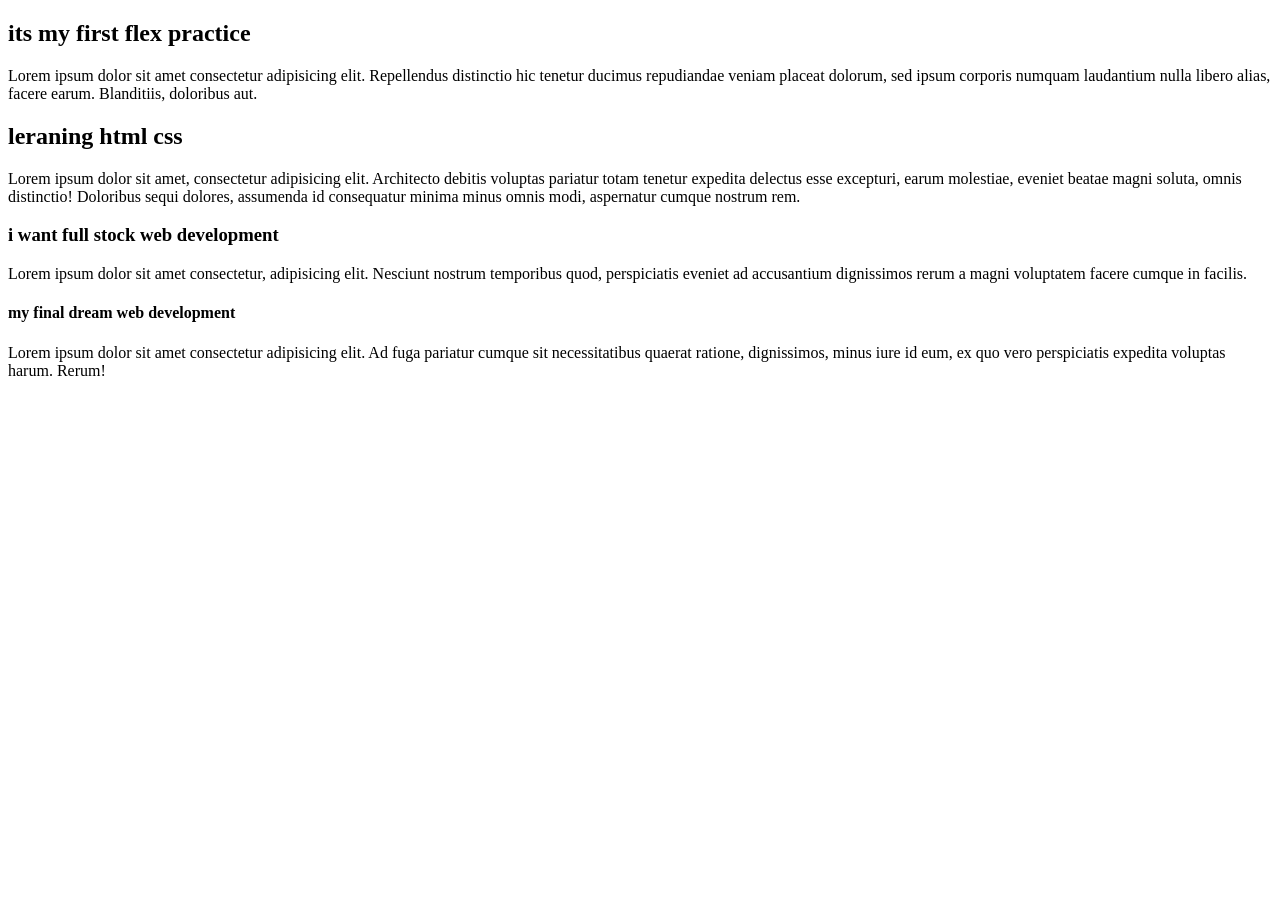
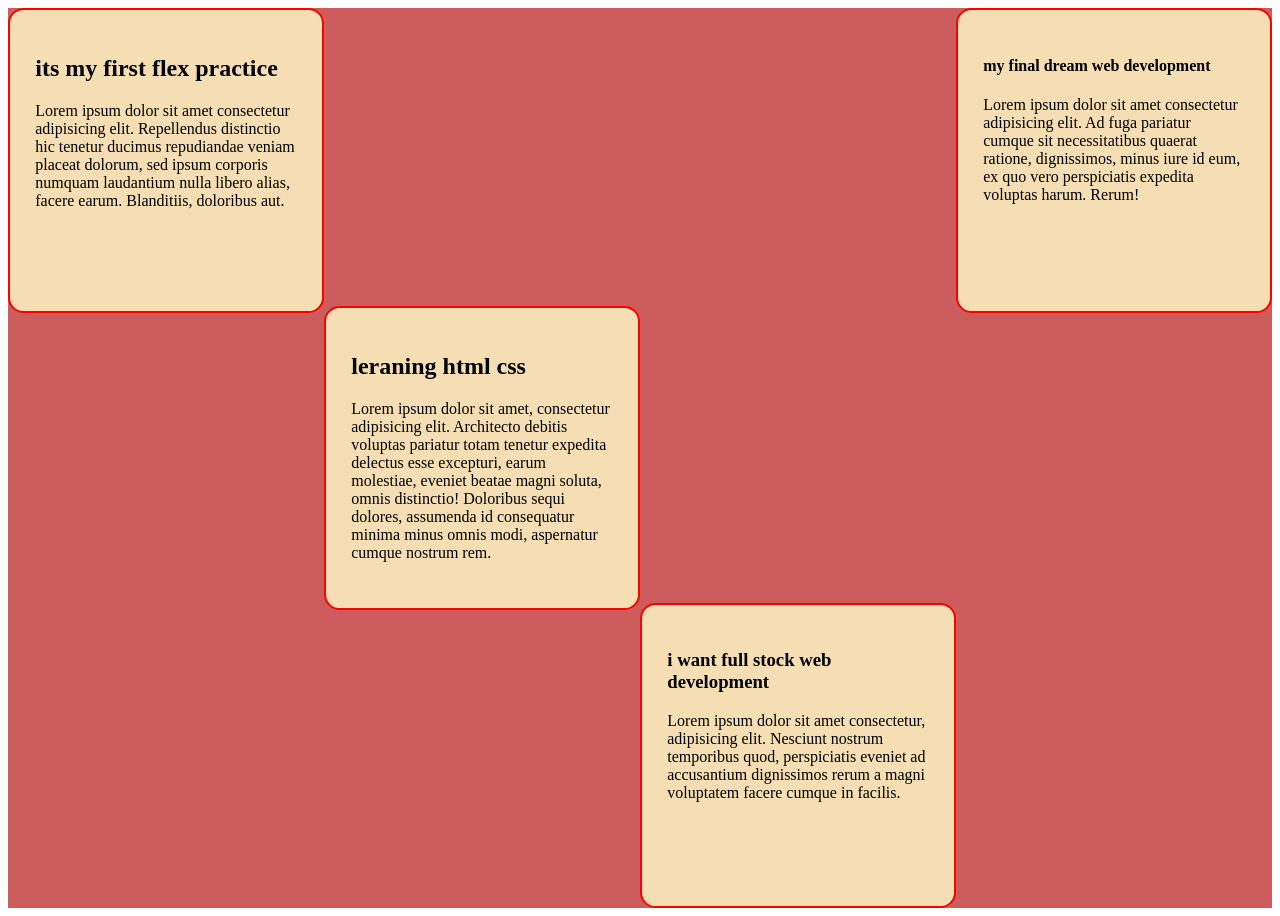
Before and after one commit to shariff61/practice-flex, a plain HTML site: page index.html in a window 1280 px wide. Before the commit the page ends 800 px from the top, so only its background shows below. Drawn offline with Linux system fonts and the light colour scheme.

Commit message:
finish practice flexbox

```diff
--- a/index.html
+++ b/index.html
@@ -6,25 +6,57 @@
     <meta name="viewport" content="width=device-width, initial-scale=1.0">
     <title>practice flex</title>
     <style>
+        .content{
+            display: flex;
+            flex-direction: row;
+            justify-content:flex-start;
 
+            flex-wrap: nowrap;
+            background-color: indianred;
+           min-height: 900px;
+            width: 100%;
+
+        }
+        .item{
+            height: 250px;
+            width: 500px;
+            border: 2px solid red;
+            border-radius: 5%;
+            padding: 2%;
+
+            background-color: wheat;
+        }
+       .box1{
+
+        align-self: flex-start;
+       }
+      .box2{
+        align-self:center;
+
+
+      }
+      .box3{
+        align-self:flex-end;
+
+      }
     </style>
 
 </head>
 <body>
     <section class="content">
-        <div class="item">
+        <div class="item box1">
            <h1>its my first flex practice </h1>
            <p>Lorem ipsum dolor sit amet consectetur adipisicing elit. Repellendus distinctio hic tenetur ducimus repudiandae veniam placeat dolorum, sed ipsum corporis numquam laudantium nulla libero alias, facere earum. Blanditiis, doloribus aut.</p>
         </div>
-        <div class="item">
+        <div class="item box2">
             <h2>leraning html css</h2>
             <p>Lorem ipsum dolor sit amet, consectetur adipisicing elit. Architecto debitis voluptas pariatur totam tenetur expedita delectus esse excepturi, earum molestiae, eveniet beatae magni soluta, omnis distinctio! Doloribus sequi dolores, assumenda id consequatur minima minus omnis modi, aspernatur cumque nostrum rem.</p>
         </div>
-        <div class="item">
+        <div class="item box3">
             <h3>i want full stock web development</h3>
             <p>Lorem ipsum dolor sit amet consectetur, adipisicing elit. Nesciunt nostrum temporibus quod, perspiciatis eveniet ad accusantium dignissimos rerum a magni voluptatem facere cumque in facilis.</p>
         </div>
-        <div class="item">
+        <div class="item box4">
             <h4>my final dream web development</h4>
             <p>Lorem ipsum dolor sit amet consectetur adipisicing elit. Ad fuga pariatur cumque sit necessitatibus quaerat ratione, dignissimos, minus iure id eum, ex quo vero perspiciatis expedita voluptas harum. Rerum!</p>
         </div>
```
